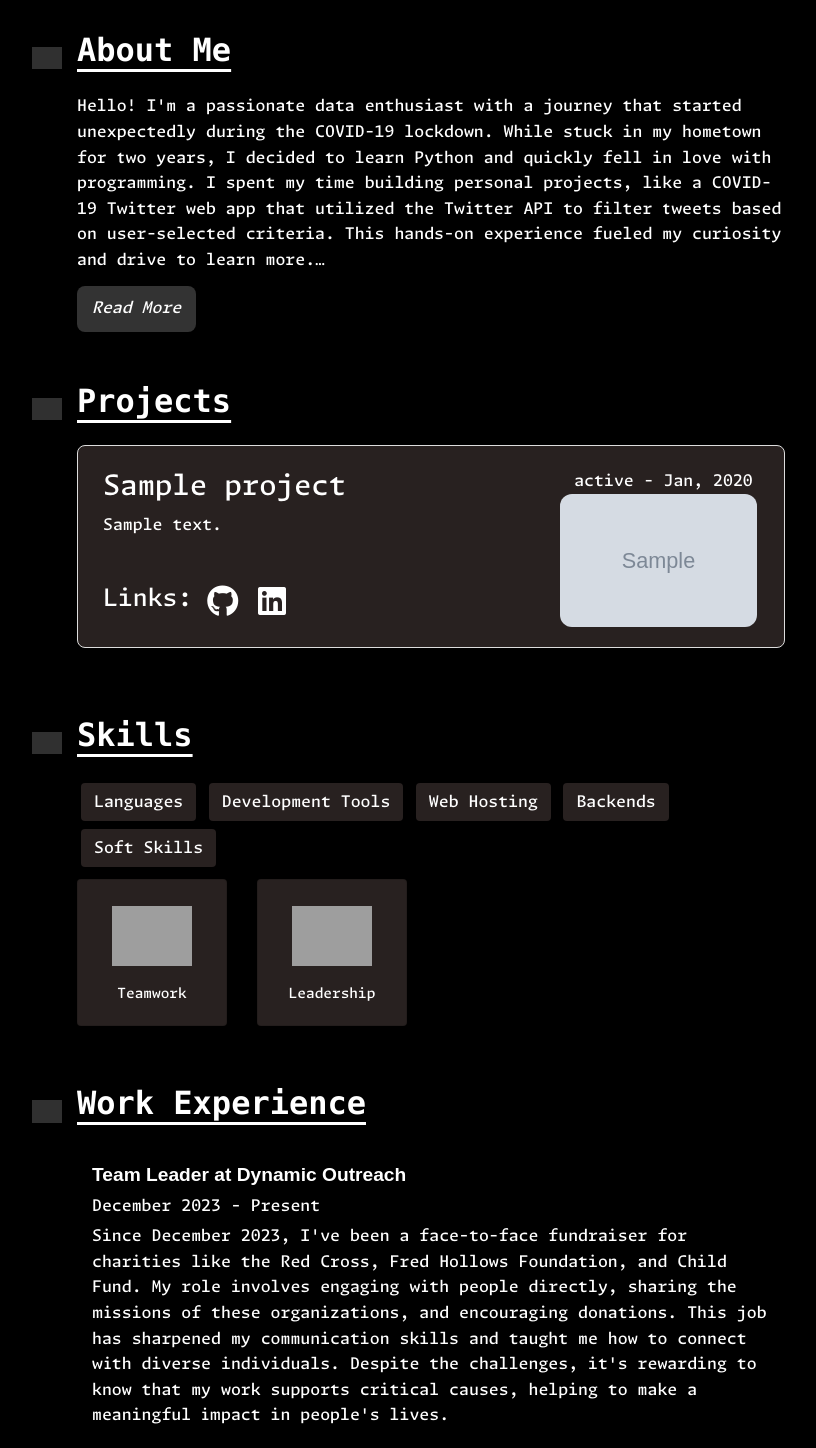
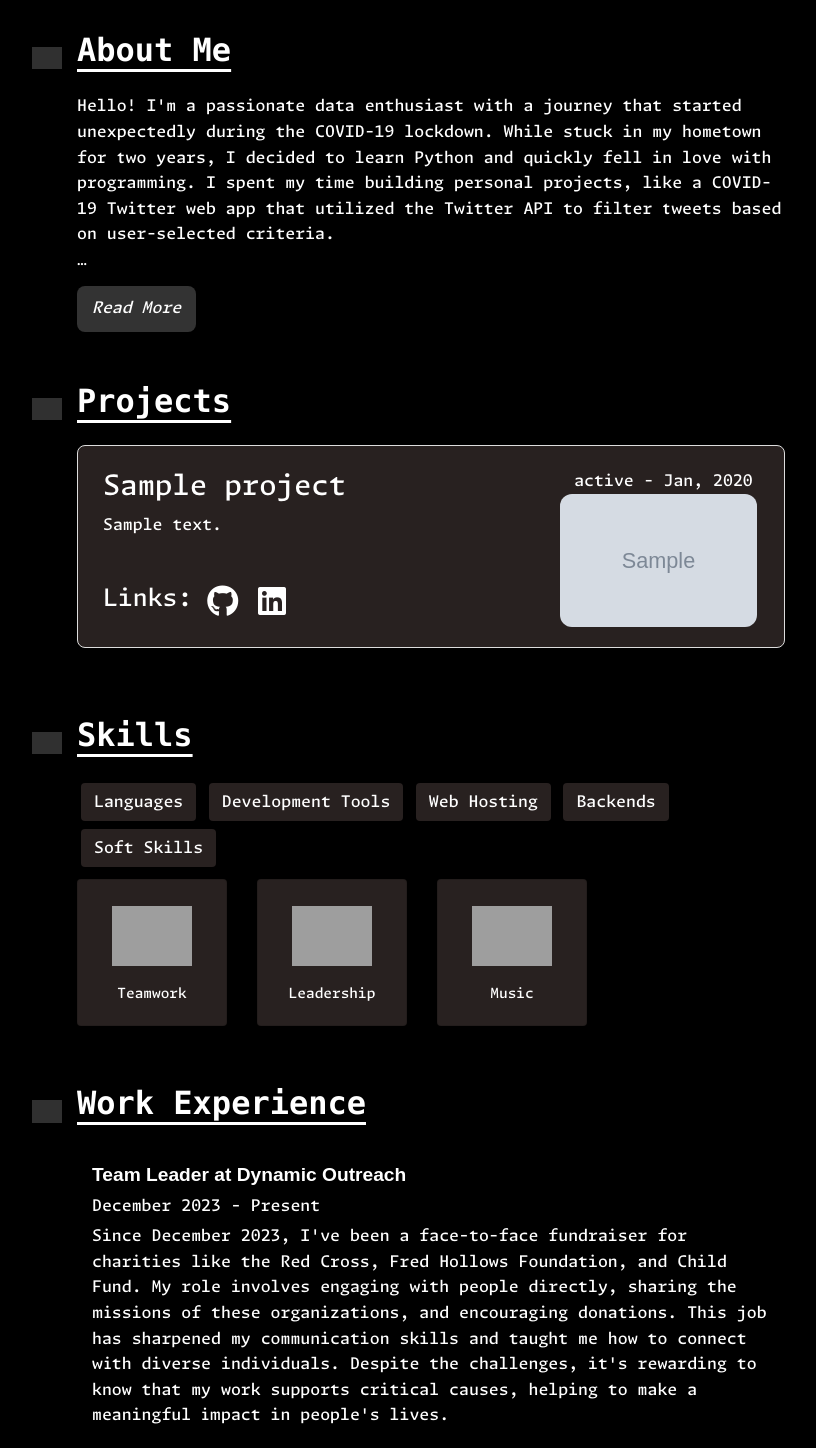
Before and after one commit to Aditya-Rajgor/DjangoPortfolio, a Django app: page / in a window 1280 px wide, after a click on "Soft Skills". Shown: the part 293-1741 px from the top of the page, without its empty margins (209-1025 px from the left). Run offline with Django 5.2, Linux system fonts and the light colour scheme; tables that the repository leaves empty hold one stand-in row (values such as "Sample post"); grey boxes marked "Sample" are stand-in pictures; some libraries are stand-ins or nearby versions; grey boxes are pictures that could not be loaded.

Commit message:
small fixes

```diff
--- a/portfolio/templates/portfolio/home.html
+++ b/portfolio/templates/portfolio/home.html
@@ -52,10 +52,10 @@
                     <h2>About Me</h2>
                 </div>
                 <p class="about-text">
-                   Hello! I'm a passionate data enthusiast with a journey that started unexpectedly during the COVID-19 lockdown. While stuck in my hometown for two years, I decided to learn Python and quickly fell in love with programming. I spent my time building personal projects, like a COVID-19 Twitter web app that utilized the Twitter API to filter tweets based on user-selected criteria. This hands-on experience fueled my curiosity and drive to learn more.
-                   <br><br>From there, I ventured into freelancing, specializing in web scraping. My attention to detail and commitment to delivering quality work led to many repeat clients and exciting projects over the course of a year. This experience not only honed my technical skills but also taught me the value of communication and understanding client needs.
-                   <br><br>Seeking to expand my knowledge, I moved to Melbourne to pursue further studies in Data Science. I completed my course in June 2024, and I'm now looking for an opportunity to apply my skills in a data-driven role. During my studies, I also worked part-time as a face-to-face fundraiser, which helped me build confidence, resilience, and excellent communication skills.
-                   <br><br>Now, I’m excited to bring my passion for data and problem-solving to a team where I can continue learning, growing, and making an impact.
+                   Hello! I'm a passionate data enthusiast with a journey that started unexpectedly during the COVID-19 lockdown. While stuck in my hometown for two years, I decided to learn Python and quickly fell in love with programming. I spent my time building personal projects, like a COVID-19 Twitter web app that utilized the Twitter API to filter tweets based on user-selected criteria.
+                   <br><br>From there, I ventured into freelancing, specializing in web scraping. My attention to detail and commitment to delivering quality work led to many repeat clients and exciting projects over the course of a year.
+                   <br><br>I moved to Melbourne to pursue further studies in Data Science. I completed my course in July 2024. I am currently working as a face-to-face fundraiser, which helped me build confidence, resilience, and excellent communication skills.
+                   <br><br>Now, I'm excited to bring my passion for data and problem-solving to a team where I can continue learning, growing, and making an impact.
                 </p>
                 <button class="read-more-btn">Read More</button>
 
@@ -76,7 +76,7 @@
                         <div class="col-1-row-1">
                             <h3>{{ project.title }}</h3>
                         </div>
-                        <div class="col-1-row-2"><p>{{ project.description }}</p></div>
+                        <div class="col-1-row-2"><p>{{ project.description|linebreaksbr }}</p></div>
                         <div class="col-1-row-3"><h4>Links:&nbsp;</h4>
                             <a href="{{ project.github }}"><i class="fab fa-github link-icon"></i></a>
                                 {% if project.linkedin != "https://www.linkedin.com/in/aditya-rajgor/" %}
@@ -319,6 +319,16 @@
                                 </div>
                             </div>
                         </div>
+                        <div class="col-auto mt-2 mb-2">
+                            <a href="https://www.youtube.com/watch?v=dQw4w9WgXcQ">
+                                <div class="card">
+                                    <img src="https://img.icons8.com/?size=100&id=55476&format=png&color=000000" class="card-img-top mx-auto mt-3" alt="Music">
+                                    <div class="card-body text-center">
+                                        <h5 class="card-title">Music</h5>
+                                    </div>
+                                </div>
+                            </a>
+                        </div>
                     </div>
                     </div>
             </section>
```
